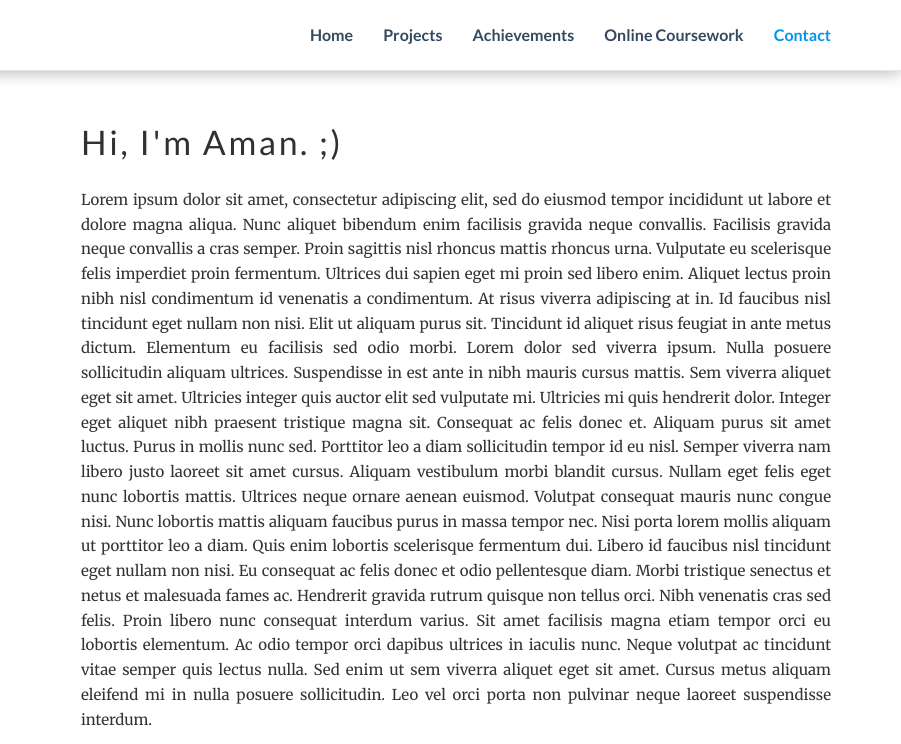
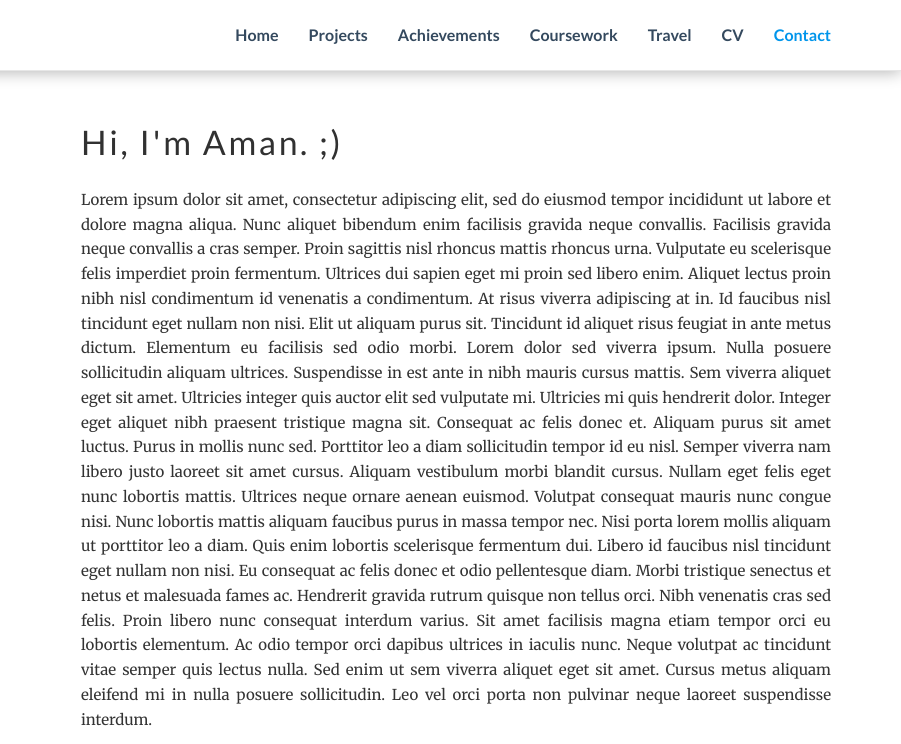
Before and after one commit to May11HBD/aman23apr.github.io, a plain HTML site: page index.html in a window 1280 px wide. Shown: the top 744 px of the page, 379-1280 px from the left. Drawn offline with nearby package versions, Linux system fonts and the light colour scheme; some icons are missing.

Commit message:
Update nav.html

```diff
--- a/nav.html
+++ b/nav.html
@@ -35,7 +35,17 @@
                 </li>-->
                 <li class="nav-item">
                     <a href="https://aman23apr.github.io/onlinecoursework/">
-                        <span>Online Coursework</span>
+                        <span>Coursework</span>
+                    </a>
+                </li>
+                <li class="nav-item">
+                    <a href="">
+                        <span>Travel</span>
+                    </a>
+                </li>
+                <li class="nav-item">
+                    <a href="">
+                        <span>CV</span>
                     </a>
                 </li>
                 <li class="nav-item">
```
